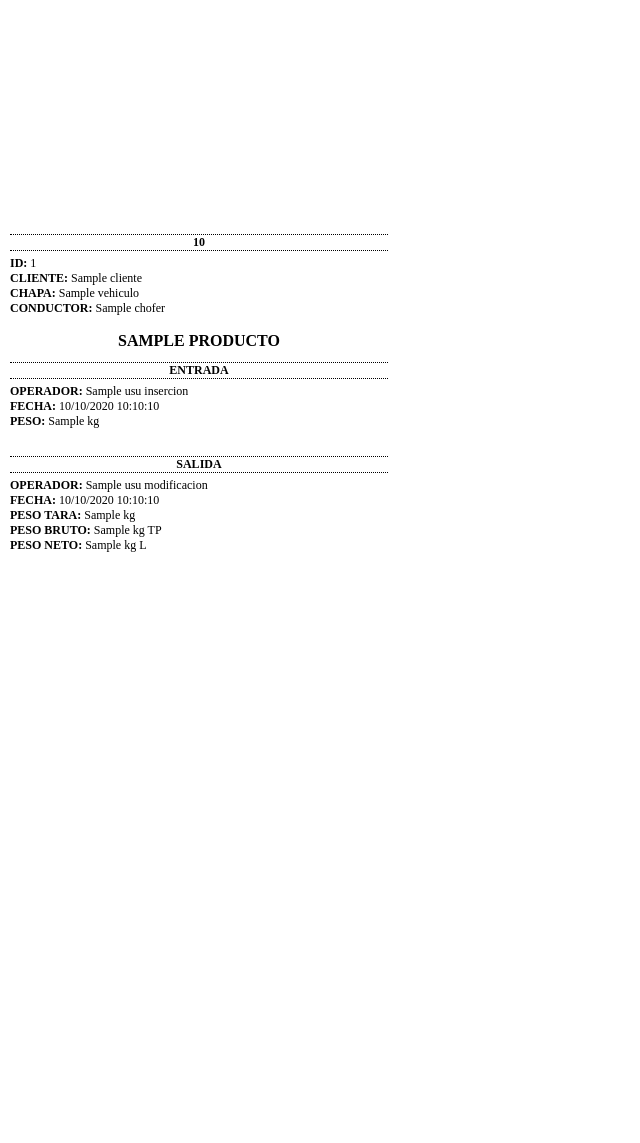
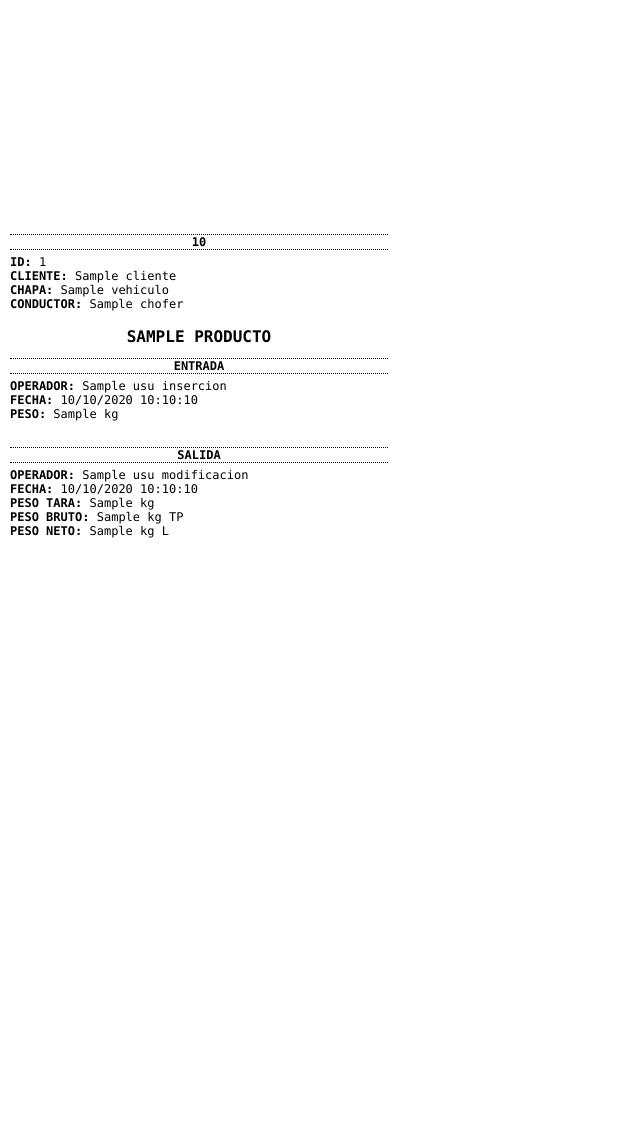
Before and after one commit to arnaldocorreaxO/bascula_tigre, a Django app: template app/core/bascula/templates/movimiento/ticket.html in a window 1280 px wide. Shown: the whole page, without its empty margins (0-640 px from the left). Run offline with Django 3.2, Linux system fonts and the light colour scheme; the template is opened without the code that fills it: most values are stand-ins (such as "Sample title", 1, 10 or a date in 2020); parts of the project's set-up code (start-up, migrations or seed data) failed here and were passed over.

Commit message:
Change Ticket

```diff
--- a/app/core/bascula/templates/movimiento/ticket.html
+++ b/app/core/bascula/templates/movimiento/ticket.html
@@ -17,8 +17,8 @@
         body {
             /* font-family: "Roboto", "Lucida Grande", Verdana, Arial, sans-serif; */
             /* font-family: "Courier New", Courier, "Lucida Sans Typewriter", "Lucida Typewriter", monospace; */
-            /* font-family: Consolas, monaco, monospace; */
-            font-family: "Times New Roman", Times, serif;
+            font-family: Consolas, monaco, monospace;
+            /* font-family: "Times New Roman", Times, serif; */
             font-style: normal;
             padding: 0;
             margin: 0;
```
